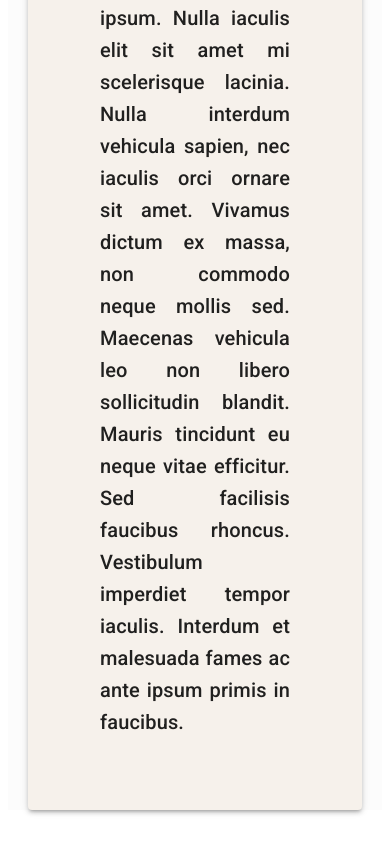
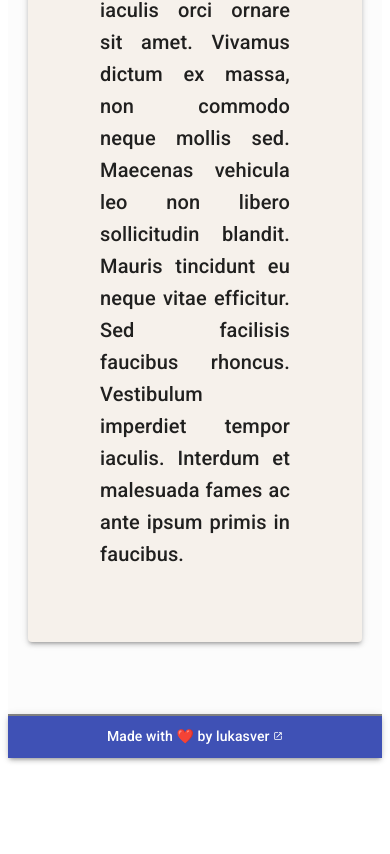
Before and after one commit to lukasver/Moving-App, a React (Create React App) app: page / in a window 390 px wide. Shown: the part 1162-2016 px from the top of the page. After the commit the page ends 1928 px from the top, so only its background shows below. Built offline with nearby package versions, Linux system fonts and the light colour scheme.

Commit message:
feat/added footer | styles/responsive design

```diff
--- a/src/App.js
+++ b/src/App.js
@@ -5,6 +5,7 @@ import { Route } from 'react-router-dom';
 import ContentPage from './Components/ContentPage';
 import HomeContent from './Components/HomeContent';
 import Table from './Components/Table';
+import Footer from './Components/Footer';
 
 function App() {
 
@@ -28,6 +29,7 @@ function App() {
       <Route path='/' render={() => <Navbar useWindowSize={useWindowSize} />} />
       <Route exact path='/' render={() => <HomeContent />} />
       <Route exact path='/:area' render={({ match }) => <Table params={match.params.area} />} />
+      <Route path='/' render={() => <Footer/>} />
     </div>
   );
 }
--- a/src/Components/ContentPage/styles.css.js
+++ b/src/Components/ContentPage/styles.css.js
@@ -6,11 +6,17 @@ export const contentPageStyles = makeStyles(theme => ({
     minHeight: 250,
     backgroundImage: `url(https://picsum.photos/1320/460)`,
     backgroundSize: '100% 100%',
+    '@media (max-width: 960px)': {
+      height: 350,
+    }
   },
   contentContainer: {
     minHeight: 250,
     backgroundImage: `url(${banner})`,
     backgroundSize: '100% 120%',
+    '@media (max-width: 960px)': {
+      height: 350,
+    }
   },
   mainContainer: {
     border: '12px solid #3f51b5',
@@ -33,5 +39,9 @@ export const contentPageStyles = makeStyles(theme => ({
     overflow: 'hidden',
     border: '5px solid black',
     margin: '20px',
+    '@media (max-width: 300px)': {
+      height: '100px',
+      width: '100px'
+    }
   },
 }))
--- a/src/Components/EmailForm/index.jsx
+++ b/src/Components/EmailForm/index.jsx
@@ -87,6 +87,7 @@ function EmailForm({ handleClose, dataToSend }) {
       </div>
       <Box component='div' mb={2}>
         <Typography variant='h4' align='center' color='primary'>Completa tus datos</Typography>
+        <Typography variant='subtitle2' align='center' color='primary'>Tu listado nos llegará por 📧</Typography>
       </Box>
       <div>
         <TextField
--- /dev/null
+++ b/src/Components/Footer/index.jsx
@@ -0,0 +1,24 @@
+import React from 'react';
+import { footerStyles } from './styles.css';
+import { Typography, Grid, Paper, Link } from '@material-ui/core'
+import OpenInNewIcon from '@material-ui/icons/OpenInNew';
+
+function Footer() {
+
+  const classes = footerStyles();
+
+  return (
+      <Paper elevation={3}>
+        <Grid
+          className={classes.footer}
+          container
+          direction="row"
+          justify="center"
+          alignItems="center">
+          <Typography variant="subtitle2" style={{ color: 'white' }}> Made with ❤️ by <Link target="_blank" rel="noopener" className={classes.link} href='https://github.com/lukasver'>lukasver <OpenInNewIcon style={{ fontSize: 10 }} /></Link></Typography>
+        </Grid>
+      </Paper>
+  )
+}
+
+export default Footer;
--- /dev/null
+++ b/src/Components/Footer/styles.css.js
@@ -0,0 +1,17 @@
+import { makeStyles } from '@material-ui/core';
+
+export const footerStyles = makeStyles((theme) => ({
+  footer: {
+    position: 'relative',
+    bottom: 0,
+    right: 0,
+    left: 0,
+    background: theme.palette.primary.main,
+    borderTop: '2px solid gray',
+    paddingTop: 10,
+    paddingBottom: 10,
+  },
+  link: {
+    color: 'white'
+  }
+}))
--- a/src/Components/Navbar/Drawer.jsx
+++ b/src/Components/Navbar/Drawer.jsx
@@ -9,6 +9,7 @@ import ListItemIcon from '@material-ui/core/ListItemIcon';
 // import ListItemText from '@material-ui/core/ListItemText';
 import ArrowForwardIosIcon from '@material-ui/icons/ArrowForwardIos';
 import CloseIcon from '@material-ui/icons/Close';
+import ClickAwayListener from '@material-ui/core/ClickAwayListener';
 
 function SwipeableTemporaryDrawer({ buttons, state, setState, classes }) {
 
@@ -21,7 +22,6 @@ function SwipeableTemporaryDrawer({ buttons, state, setState, classes }) {
     setState(open);
   };
 
-
   const list = () => (
     <div
       className={classes.list}
@@ -30,7 +30,7 @@ function SwipeableTemporaryDrawer({ buttons, state, setState, classes }) {
       onKeyDown={toggleDrawer(false)}
     >
       <Box component='div'>
-        <Button variant='contained' fullWidth color='primary' ><CloseIcon/></Button>
+        <Button style={{borderRadius: 0}} variant='contained' fullWidth color='primary' ><CloseIcon /></Button>
       </Box>
       <Divider />
       <List>
@@ -38,35 +38,34 @@ function SwipeableTemporaryDrawer({ buttons, state, setState, classes }) {
           <Link className={classes.linkButtons} to={text === 'home' ? '/' : `/${text}`}><ListItem button key={index}>
             <ListItemIcon><ArrowForwardIosIcon /></ListItemIcon>
             <Button color='primary' fullWidth variant='contained'>{text.toUpperCase()}</Button>
-            {/* <ListItemText primary={text.toUpperCase()} /> */}
           </ListItem>
           </Link>
         ))}
       </List>
     </div>
   );
+  console.log('acaa', state)
 
   return (
+
       <div>
         {['left'].map((anchor) => (
-        <React.Fragment key={anchor}>
+          <>
             <SwipeableDrawer
+              key={anchor}
               anchor={anchor}
               open={state}
-            onClose={toggleDrawer(anchor, false)}
-            onOpen={toggleDrawer(anchor, true)}
+              onClose={toggleDrawer(false)}
+              onOpen={toggleDrawer(true)}
               PaperProps={{ style: { backgroundColor: '#F6F1EB' } }}
+              // ModalProps={{ onBackdropClick: console.log(state) }}
             >
               {list(anchor)}
             </SwipeableDrawer>
-        </React.Fragment>
+          </>
         ))}
       </div>
   );
 }
 
-SwipeableTemporaryDrawer.defaultProps = {
-  buttons: ['Living', 'Dormitorio']
-}
-
 export default SwipeableTemporaryDrawer;
--- a/src/Components/Navbar/index.jsx
+++ b/src/Components/Navbar/index.jsx
@@ -31,7 +31,7 @@ function NavBar({useWindowSize}) {
         <Toolbar variant="dense">
 
           {width >= 960 ?
-            <IconButton onClick={() => setDrawerState(true)} edge="start" className={classes.menuButton} color="inherit" aria-label="home">
+            <IconButton edge="start" className={classes.menuButton} color="inherit" aria-label="home">
               <Link className={classes.linkButtons} to='/'><FlightTakeoffIcon /></Link>
             </IconButton>
             :
--- a/src/Components/Table/index.jsx
+++ b/src/Components/Table/index.jsx
@@ -14,6 +14,7 @@ import Switch from '@material-ui/core/Switch';
 import PanoramaIcon from '@material-ui/icons/Panorama';
 import MyModal from './MultiModal';
 import Notifier from './Notifier';
+import useMediaQuery from '@material-ui/core/useMediaQuery';
 
 
 //data
--- a/src/Components/Table/styles.css.js
+++ b/src/Components/Table/styles.css.js
@@ -40,9 +40,11 @@ export const useStyles = makeStyles(theme => ({
 
 export const useToolbarStyles = makeStyles((theme) => ({
   root: {
-    borderBottom: '1px solid grey'
-    // paddingLeft: theme.spacing(2),
-    // paddingRight: theme.spacing(1),
+    borderBottom: '1px solid grey',
+    '@media (max-width: 960px)': {
+      display: 'flex',
+      flexDirection: 'column',
+    }
   },
   highlight:
     theme.palette.type === 'light'
@@ -63,6 +65,18 @@ export const useToolbarStyles = makeStyles((theme) => ({
     color: '#FFFFFF !important',
     backgroundColor: `#303f9f !important`,
     opacity: '50%',
+    '@media (max-width: 960px)': {
+      minWidth: 'auto',
+      marginBottom: 10
+    }
+  },
+  sendButton: {
+    minWidth: 250,
+    '@media (max-width: 960px)': {
+      minWidth: 'auto',
+      marginTop: 5,
+      marginBottom: 10
+    }
   }
 }));
 
--- a/src/Components/Table/tableSettings.js
+++ b/src/Components/Table/tableSettings.js
@@ -122,7 +122,7 @@ export const EnhancedTableToolbar = (props) => {
             </IconButton>
           </Tooltip>
           <Tooltip title="Enviar">
-            <Button style={{minWidth: 250}} onClick={props.handleSendForm} color='primary' variant='contained'>Enviar listado</Button>
+            <Button className={classes.sendButton} onClick={props.handleSendForm} color='primary' variant='contained'>Enviar listado</Button>
           </Tooltip>
         </Box>
       ) : (
```
Also changed, not shown: 1 other file (tests, documents, lock files or other folders). Lines whose indentation alone changed are shown as unchanged.
